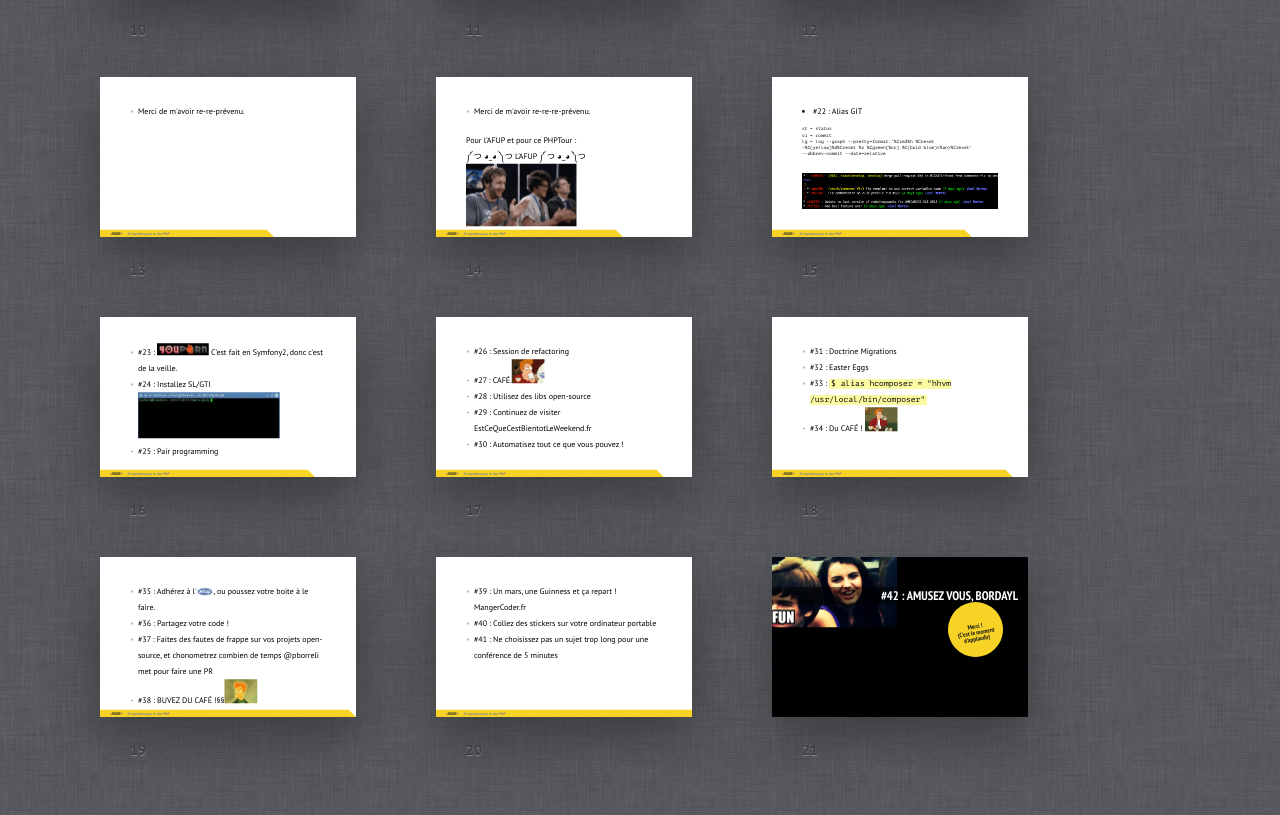
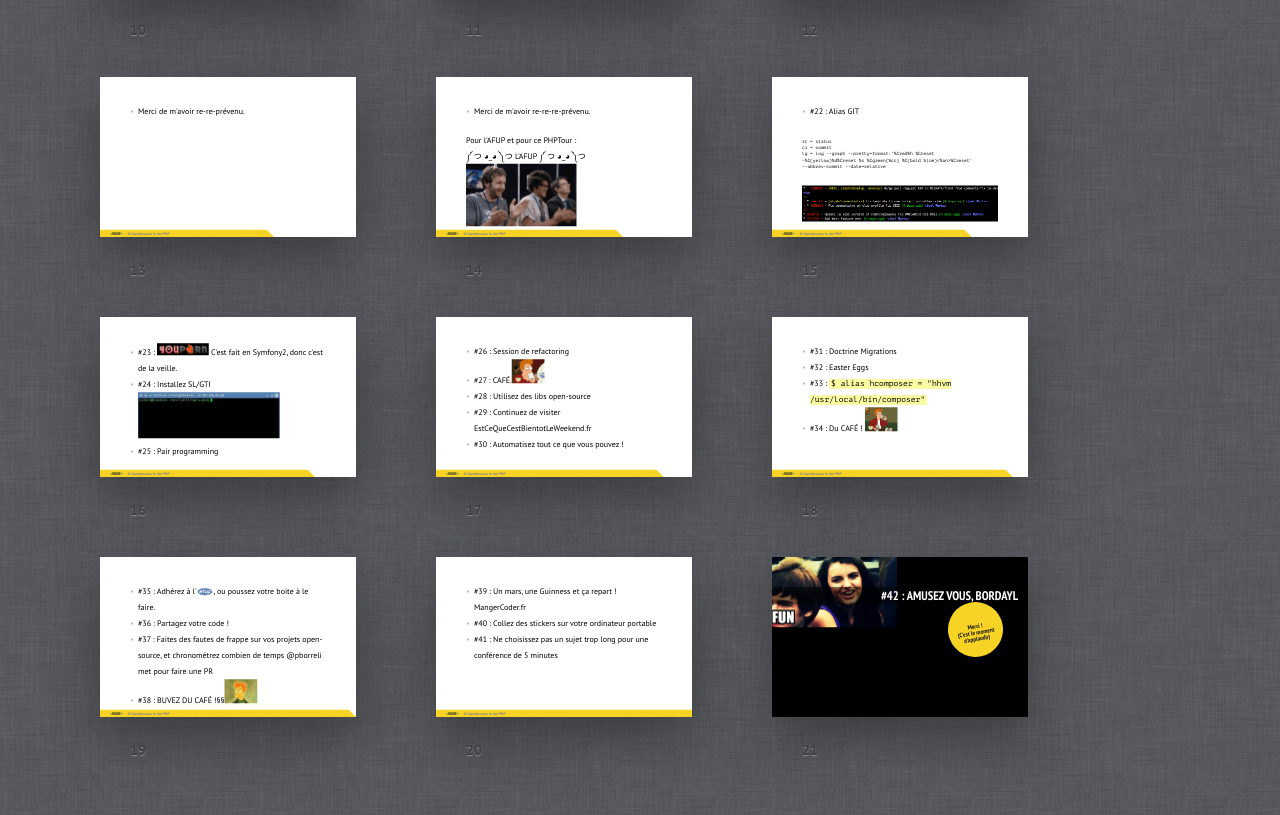
Before and after one commit to ternel/42-protips-2014-conf, a plain HTML site: page index.html in a window 1280 px wide. Shown: the part 1127-1942 px from the top of the page. Drawn offline with Linux system fonts and the light colour scheme.

Commit message:
Fixed typos

```diff
--- a/index.html
+++ b/index.html
@@ -139,7 +139,7 @@ for people who write bugs.</p>— Hipster Hacker (@hipsterhacker)</blockquote>
 	</div></section>
 
 	<section class="slide"><div>
-	<li>#22 : Alias GIT</li>
+        <ul><li>#22 : Alias GIT</li></ul>
 	<pre><code>
 st = status
 ci = commit
@@ -184,7 +184,7 @@ lg = log --graph --pretty=format:'%Cred%h %Creset
 	<ul>
 		<li>#35 : Adhérez à l'<img src="pictures/afup.png" style="height: 1.5em; margin-bottom: -15px;">, ou poussez votre boite à le faire.</li>
 		<li>#36 : Partagez votre code !</li>
-		<li>#37 : Faites des fautes de frappe sur vos projets open-source, et chonometrez combien de temps @pborreli met pour faire une PR</li>
+		<li>#37 : Faites des fautes de frappe sur vos projets open-source, et chronométrez combien de temps @pborreli met pour faire une PR</li>
 		<li>#38 : BUVEZ DU CAFÉ !§§<img src="pictures/coffee4.jpg" style="height: 3em;"></li>
 	</ul>
 	</div></section>
```
